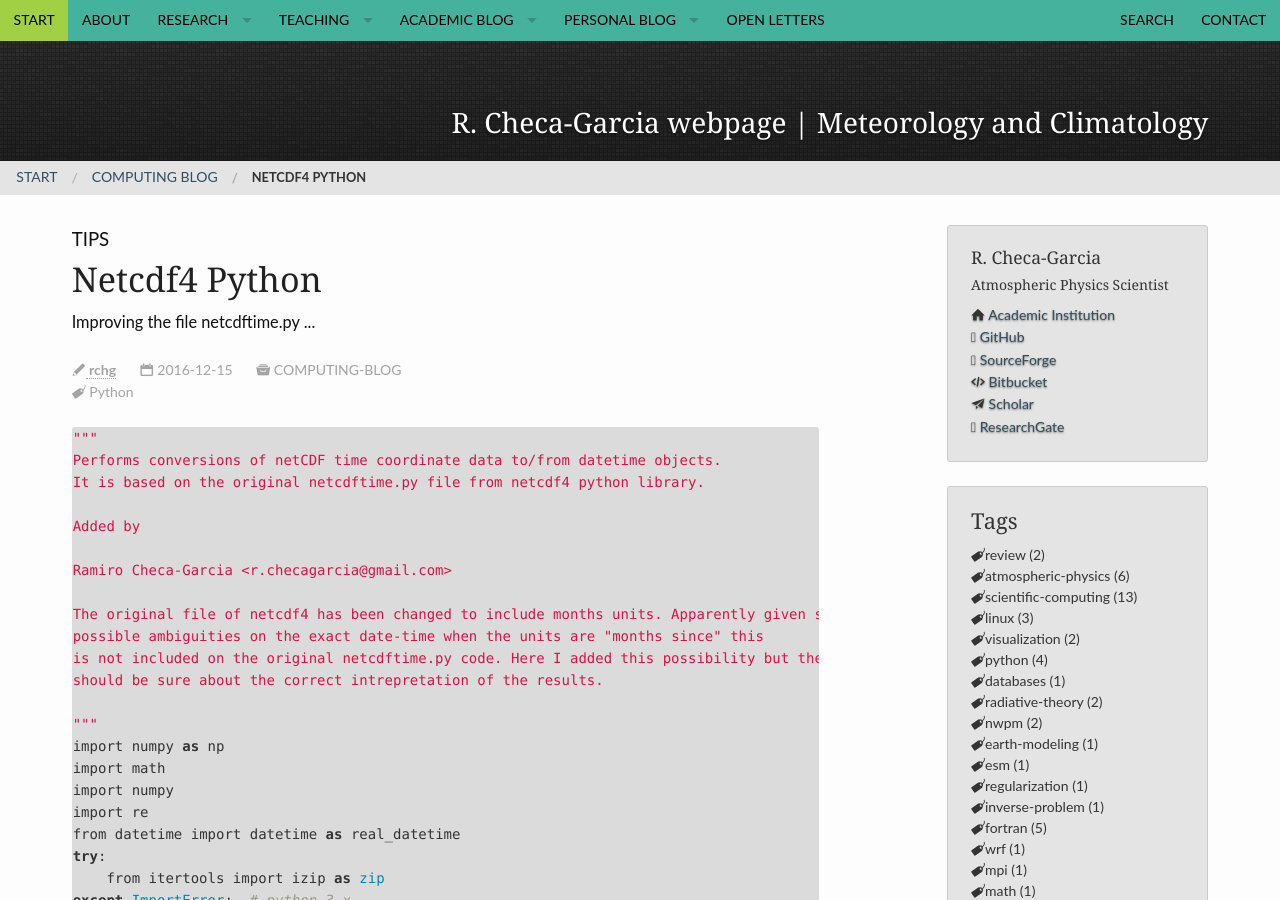
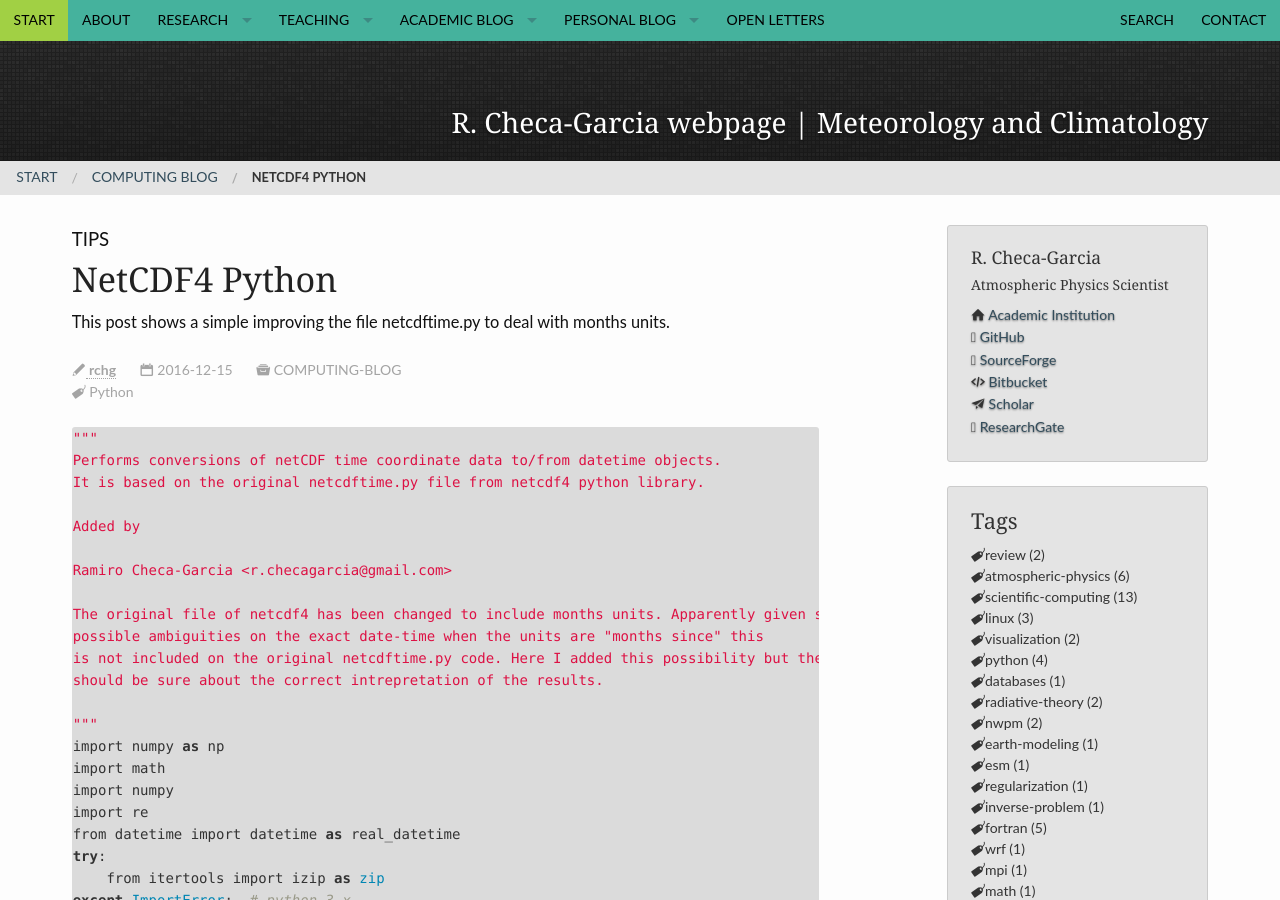
Before and after one commit to RCHG/rchg.github.io, a Jekyll site: the page built from _posts/2016-12-15-netcdf4-python.md, in a window 1280 px wide and 900 px high. Built offline with Jekyll 4.4.1, drawn with Linux system fonts in a browser that asks for light colours.

Commit message:
Update 2016-12-15-netcdf4-python.md

```diff
--- a/_posts/2016-12-15-netcdf4-python.md
+++ b/_posts/2016-12-15-netcdf4-python.md
@@ -2,9 +2,9 @@
 layout: page
 sidebar: right
 subheadline: Tips
-title: "Netcdf4 Python"
-excerpt: "dealing with months since..."
-teaser: "Improving the file netcdftime.py ..."
+title: "NetCDF4 Python"
+excerpt: "Dealing with months since..."
+teaser: "This post shows a simple improving the file netcdftime.py to deal with months units.    "
 breadcrumb: true
 tags: [Python]
 categories:
```
